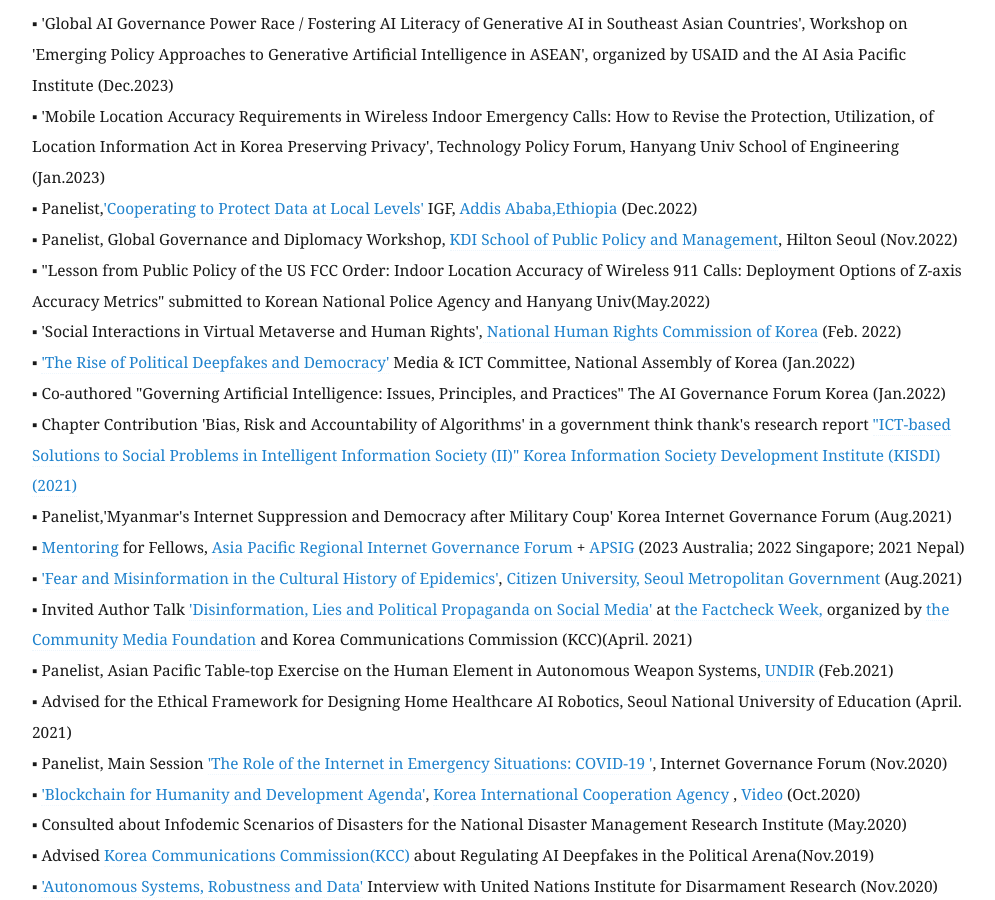
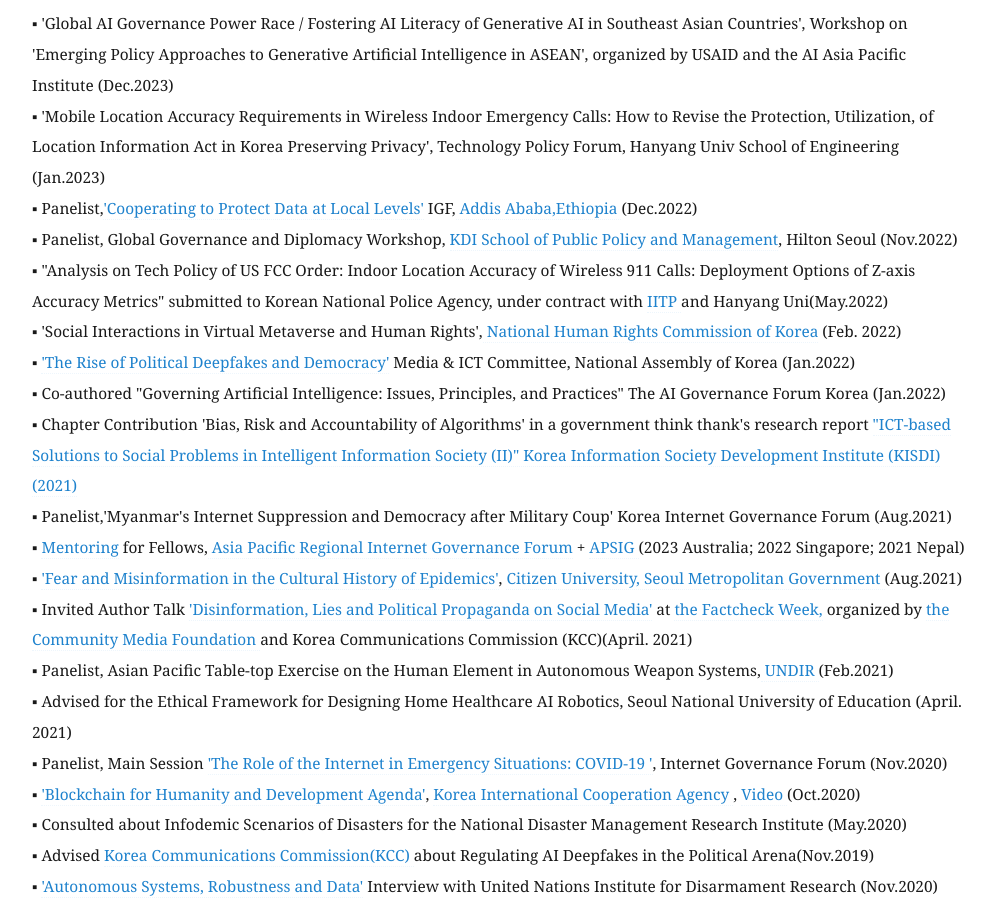
Before and after one commit to eunchangchoi/eunchangchoi.github.io, a Jekyll site: the page built from index.md, in a window 1280 px wide and 900 px high, scrolled down 7012 px. Shown: the whole window, without its empty margins (68-1063 px from the left). Built offline with Jekyll 4.4.1, drawn with Linux system fonts in a browser that asks for light colours.

Commit message:
Update index.md

```diff
--- a/index.md
+++ b/index.md
@@ -153,7 +153,7 @@
 ▪ 'Mobile Location Accuracy Requirements in Wireless Indoor Emergency Calls: How to Revise the Protection, Utilization, of Location Information Act in Korea Preserving Privacy', Technology Policy Forum, Hanyang Univ School of Engineering (Jan.2023)<br>
 ▪ Panelist,<a href="https://www.intgovforum.org/en/content/nris-cooperating-to-protecting-data-at-local-levels">'Cooperating to Protect Data at Local Levels'</a> IGF,<a href="https://www.intgovforum.org/en?mn=zyjlo3zXcEyFoXe0t8ZjjKlZgTEwFS1Ll2ly.kZktiPIaNySpVaEf"> Addis Ababa,Ethiopia </a>(Dec.2022) <br>
 ▪ Panelist, Global Governance and Diplomacy Workshop, <a href="https://www.kdischool.ac.kr/"> KDI School of Public Policy and Management</a>, Hilton Seoul (Nov.2022)<br>
-▪ "Lesson from Public Policy of the US FCC Order: Indoor Location Accuracy of Wireless 911 Calls: Deployment Options of Z-axis Accuracy Metrics" submitted to Korean National Police Agency and Hanyang Univ(May.2022)<br>
+▪ "Analysis on Tech Policy of US FCC Order: Indoor Location Accuracy of Wireless 911 Calls: Deployment Options of Z-axis Accuracy Metrics" submitted to Korean National Police Agency, under contract with <a href="https://www.iitp.kr/en/main.it">IITP </a> and Hanyang Uni(May.2022)<br>
 ▪ 'Social Interactions in Virtual Metaverse and Human Rights',<a href="https://www.humanrights.go.kr/site/main/index002"> National Human Rights Commission of Korea</a> (Feb. 2022)<br>
 ▪ <a href="https://zdnet.co.kr/view/?no=20220112165731">'The Rise of Political Deepfakes and Democracy'</a> Media & ICT Committee, National Assembly of Korea (Jan.2022) <br>
 ▪ Co-authored "Governing Artificial Intelligence: Issues, Principles, and Practices" The AI Governance Forum Korea (Jan.2022)<br>
```
